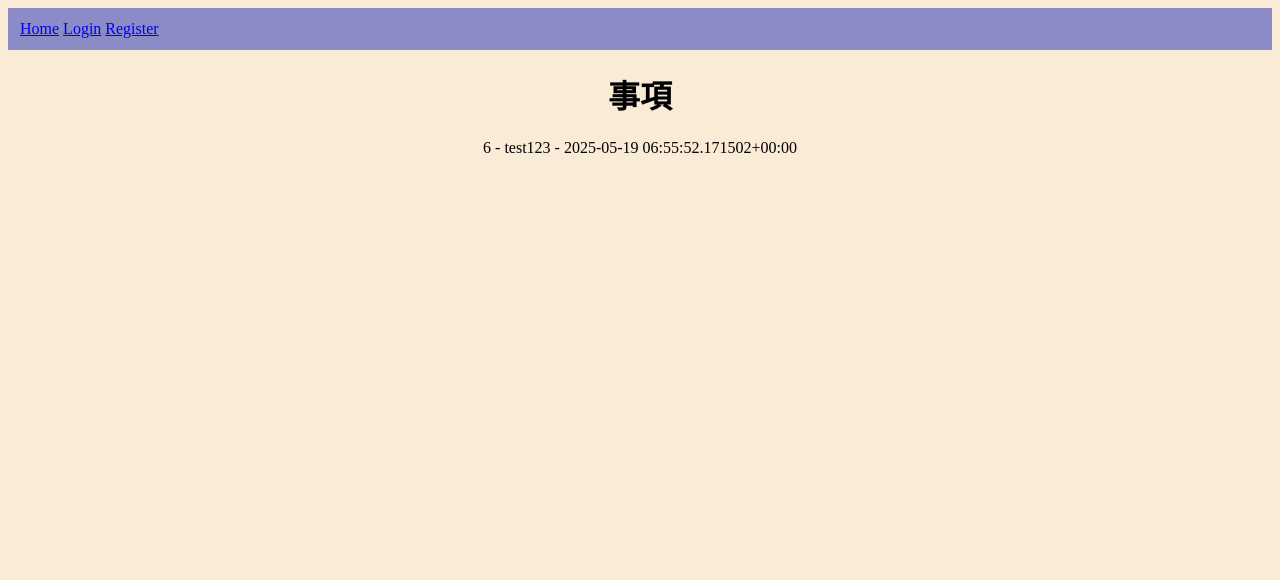
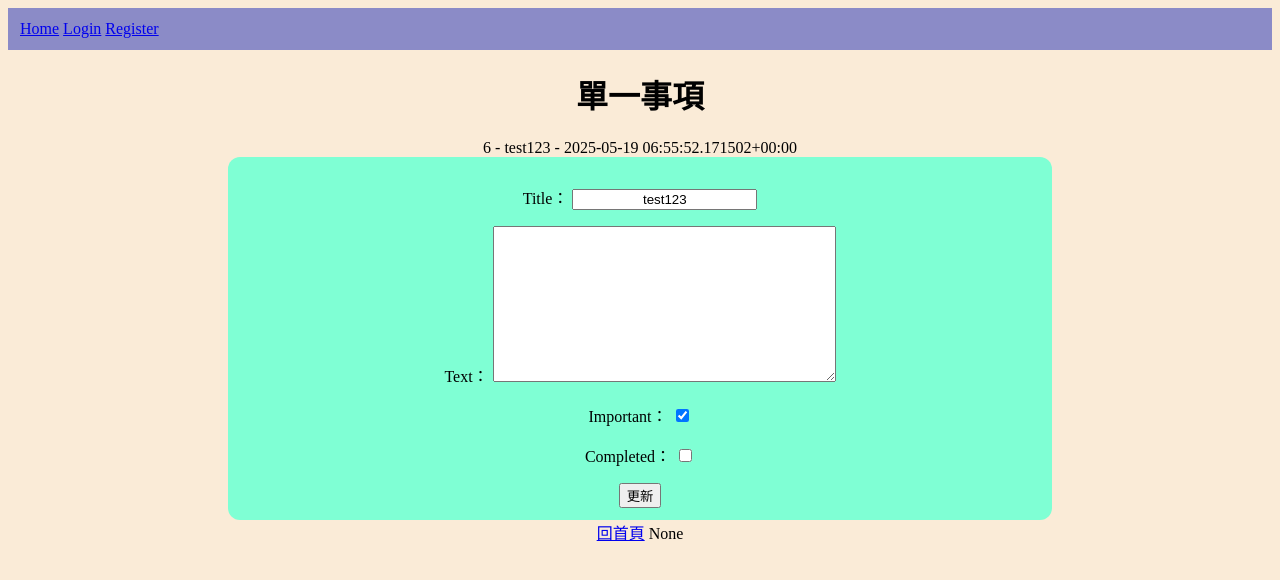
Before and after one commit to Robert-Liu-31039/todolist-, a Django app: page /view/6/ in a window 1280 px wide. Shown: the top 580 px of the page. Run offline with Django 5.2, Linux system fonts and the light colour scheme; data comes from the database, SQL or seed files in the repository.

Commit message:
完成更新與刪除

```diff
--- a/todo/forms.py
+++ b/todo/forms.py
@@ -12,4 +12,4 @@
         ##fields = "__all__"
 
         # 指定 要的欄位有哪些
-        fields = ["title", "text", "important"]
+        fields = ["title", "text", "important", "completed"]
--- a/todo/models.py
+++ b/todo/models.py
@@ -14,7 +14,7 @@
 
     # 物件型別要同時兩組 null=True, blank=True
     # 才可以代表 該 column 可以為 null
-    data_completed = models.DateTimeField(null=True, blank=True)
+    date_completed = models.DateTimeField(null=True, blank=True)
 
     # ※ 字串會用空字串 -> blank=True
     # ※ 物件會用空物件 -> null=True
@@ -23,6 +23,8 @@
 
     user = models.ForeignKey(User, on_delete=models.CASCADE)
 
+    completed = models.BooleanField(default=False)
+
     # __str__ 是 models.Model 內的既有函式，
     # 功能只是在 Django 的 管理後端，
     # 將 該資料庫的 資料的顯示 名稱做自定義的顯示
--- a/todo/templates/todo/viewtodo.html
+++ b/todo/templates/todo/viewtodo.html
@@ -4,11 +4,19 @@
 {% endblock %}
 {% block content %}
 
-    <h1>事項</h1>
+    <h1>單一事項</h1>
 
     {% if not todo %}
     <h3 style="color: darkred;">編號錯誤，請重新輸入</h3>
     {% else %}
     {{todo}}
     {% endif %}
+
+    <form action="" method="POST">
+        {% csrf_token %}
+        {{form.as_p}}
+        <button type="submit">更新</button>
+    </form>
+    <a href="{% url 'todolist' %}">回首頁</a>
+    {{message}}
 {% endblock %}
--- a/todo/urls.py
+++ b/todo/urls.py
@@ -18,11 +18,12 @@
 from django.contrib import admin
 from django.urls import path
 
-from .views import todolist, viewtodo, createtodo
+from .views import todolist, viewtodo, createtodo, deletetodo
 
 urlpatterns = [
     # 設定 url 路徑 與 要使用的 function， Django 的根目錄預設不用寫
     path("", todolist, name="todolist"),
     path("view/<int:id>/", viewtodo, name="viewtodoUrlName"),
     path("create/", createtodo, name="createtodo"),
+    path("delete/<int:id>/", deletetodo, name="deletetodoUrlName"),
 ]
--- a/todo/views.py
+++ b/todo/views.py
@@ -3,6 +3,8 @@
 from .models import Todo
 
 from .forms import TodoForm
+
+from datetime import datetime
 
 
 # Create your views here.
@@ -34,23 +36,52 @@
 
 def viewtodo(request, id):  # Django 規定 : 一定要帶 request 這個參數
     todo = None
+    form = None
+    message = None
 
     try:
         todo = Todo.objects.get(id=id)
+
+        if request.method == "GET":
+            # instance -> 實際案例，代表要放在 TodoForm 的資料實例
+            form = TodoForm(instance=todo)
+        else:
+            # 將 原本 form 的內容記憶起來，並取代 原本instance 的資料，用於執行 Update
+            form = TodoForm(request.POST, instance=todo)
+
+            # 暫存，不做 commit，因為還有資料要做處理
+            action = form.save(commit=False)
+            if action.completed == True:
+                action.date_completed = datetime.now()
+            else:
+                action.date_completed = None
+
+            # 真的存於 db 中
+            action.save()
+
+            message = "修改成功"
+
     except Exception as e:
         print(e)
 
-    return render(request, "todo/viewtodo.html", {"todo": todo})
+    return render(
+        request, "todo/viewtodo.html", {"todo": todo, "form": form, "message": message}
+    )
 
 
-def createtodo(request):
+def createtodo(request):  # Django 規定 : 一定要帶 request 這個參數
     if request.method == "POST":
-        # 將 原本 form 的內容記憶起來
+        # 將 原本 form 的內容記憶起來，用於執行 Insert
         form = TodoForm(request.POST)
 
         # 暫存，不做 commit，因為還有資料要做處理
         todo = form.save(commit=False)
         todo.user = request.user
+
+        if todo.completed == True:
+            todo.date_completed = datetime.now()
+        else:
+            todo.date_completed = None
 
         # 真的存於 db 中
         todo.save()
@@ -60,3 +91,10 @@
         form = TodoForm
 
     return render(request, "todo/createtodo.html", {"form": form})
+
+
+def deletetodo(request, id):  # Django 規定 : 一定要帶 request 這個參數
+    todo = Todo.objects.get(id=id)
+    todo.delete()
+
+    return redirect("todolist")
```
Also changed, not shown: todo/templates/todo/todolist.html (+11 -3 lines), db.sqlite3, todo/migrations/0004_rename_data_completed_todo_date_completed_and_more.py (added).
